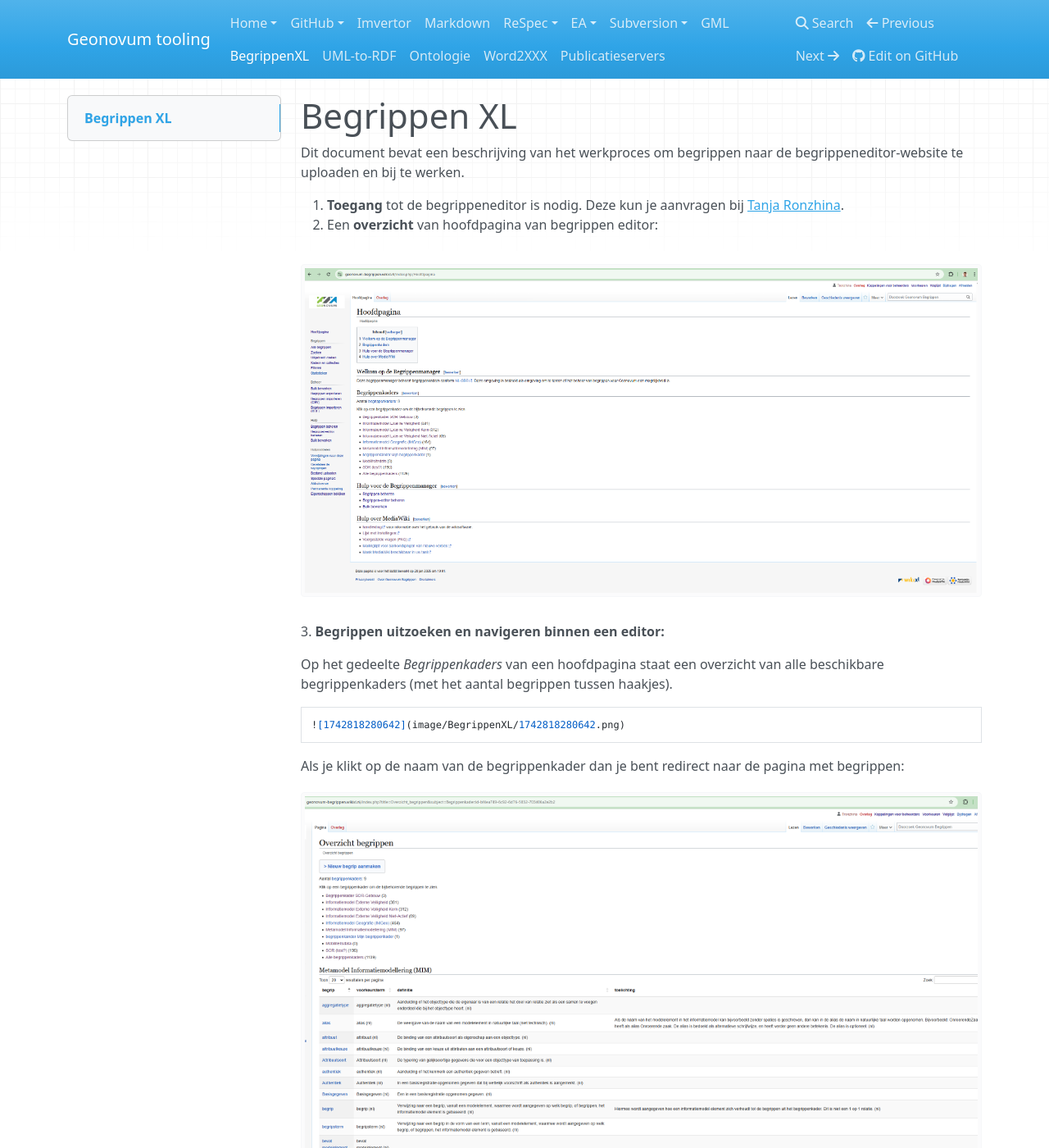
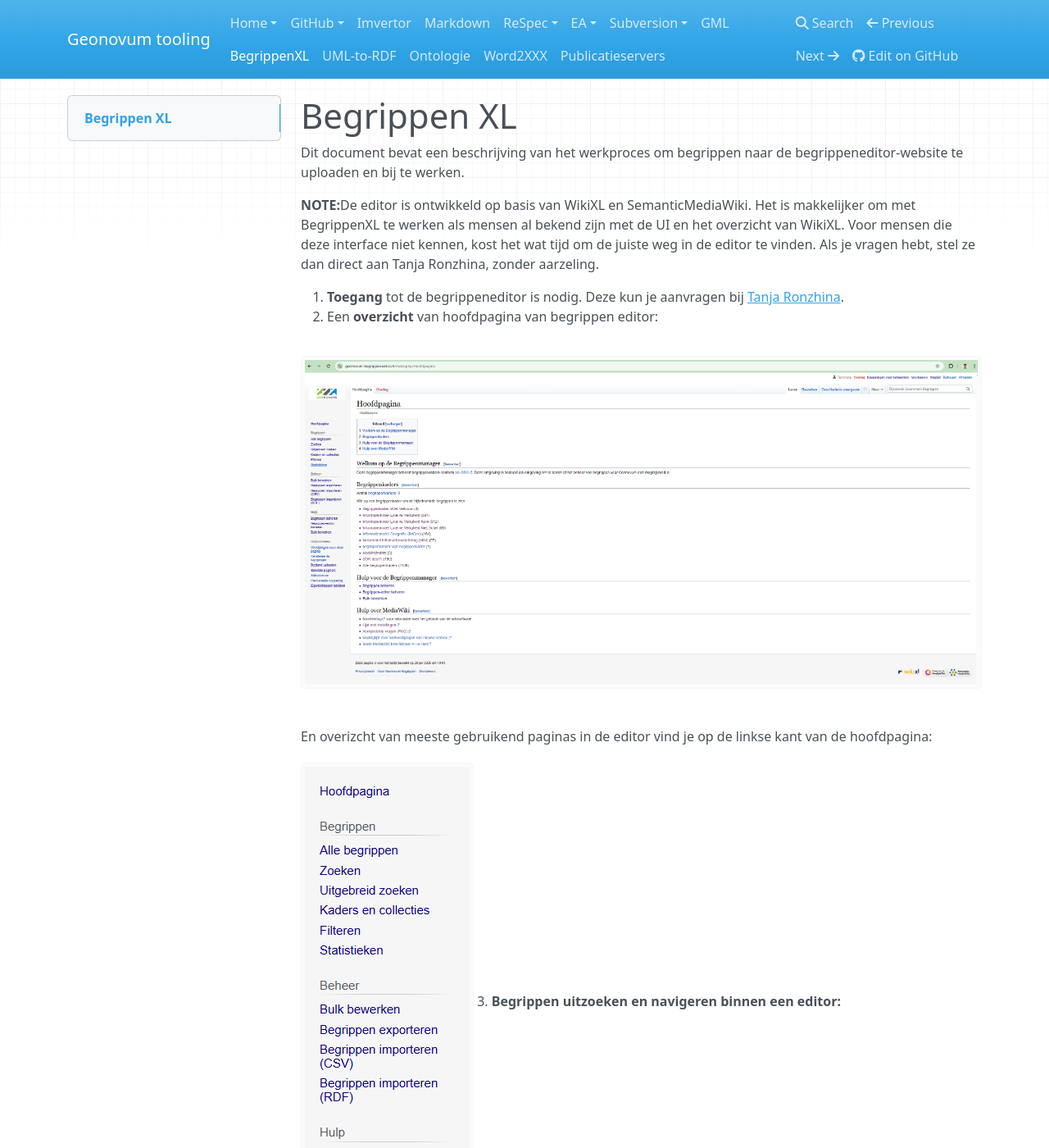
Before and after one commit to Geonovum/handleiding-tooling, an MkDocs documentation site: the page built from docs/BegrippenXL.md, in a window 1280 px wide and 1400 px high. Shown: the whole window at 82% size. Built offline with MkDocs 1.6.1, drawn with Linux system fonts in a browser that asks for light colours; nearby versions of some CDN libraries.

Commit message:
TOEGEVOEGD beschrijving van hoofdpagina

```diff
--- a/docs/BegrippenXL.md
+++ b/docs/BegrippenXL.md
@@ -1,11 +1,16 @@
 # Begrippen XL
 
 Dit document bevat een beschrijving van het werkproces om begrippen naar de begrippeneditor-website te uploaden en bij te werken.
+
+**NOTE:**De editor is ontwikkeld op basis van WikiXL en SemanticMediaWiki. Het is makkelijker om met BegrippenXL te werken als mensen al bekend zijn met de UI en het overzicht van WikiXL. Voor mensen die deze interface niet kennen, kost het wat tijd om de juiste weg in de editor te vinden. Als je vragen hebt, stel ze dan direct aan Tanja Ronzhina, zonder aarzeling.
 
 1. **Toegang** tot de begrippeneditor is nodig. Deze kun je aanvragen bij [Tanja Ronzhina](t.ronzhina@geonovum.nl "email").
 2. Een **overzicht** van hoofdpagina van begrippen editor:
 
    ![1742818628675](image/BegrippenXL/1742818628675.png)
+
+   En overizcht van meeste gebruikend paginas in de editor vind je op de linkse kant van de hoofdpagina:
+   	![1743589052520](image/BegrippenXL/1743589052520.png)
 3. **Begrippen uitzoeken en navigeren binnen een editor:**
 
 Op het gedeelte *Begrippenkaders* van een hoofdpagina staat een overzicht van alle beschikbare begrippenkaders (met het aantal begrippen tussen haakjes).
@@ -59,11 +64,9 @@
 
 ![1742995382942](image/BegrippenXL/1742995382942.png)
 
-
 Na importeren een csv krijg je een deze pagina als je een "dry run " uitgevoerd. Een overzicht van importeerde begrippen
 
 ![1743419800069](image/BegrippenXL/1743419800069.png)
-
 
 Zonder "dry run" krijg je een vaarschuwing dat een werk is gestart en plaats op een rij en meer gedetaels je mag op job queue viewer vinden.
 
```
Also changed, not shown: docs/image/BegrippenXL/1743589052520.png (added).
